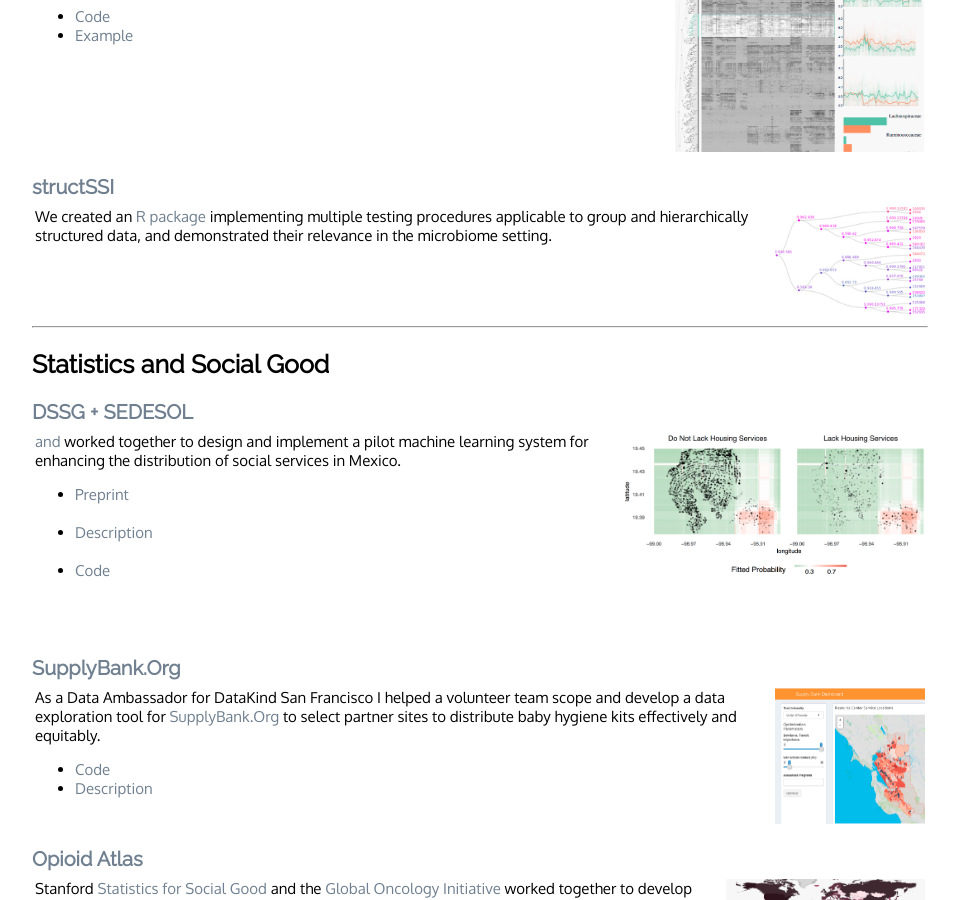
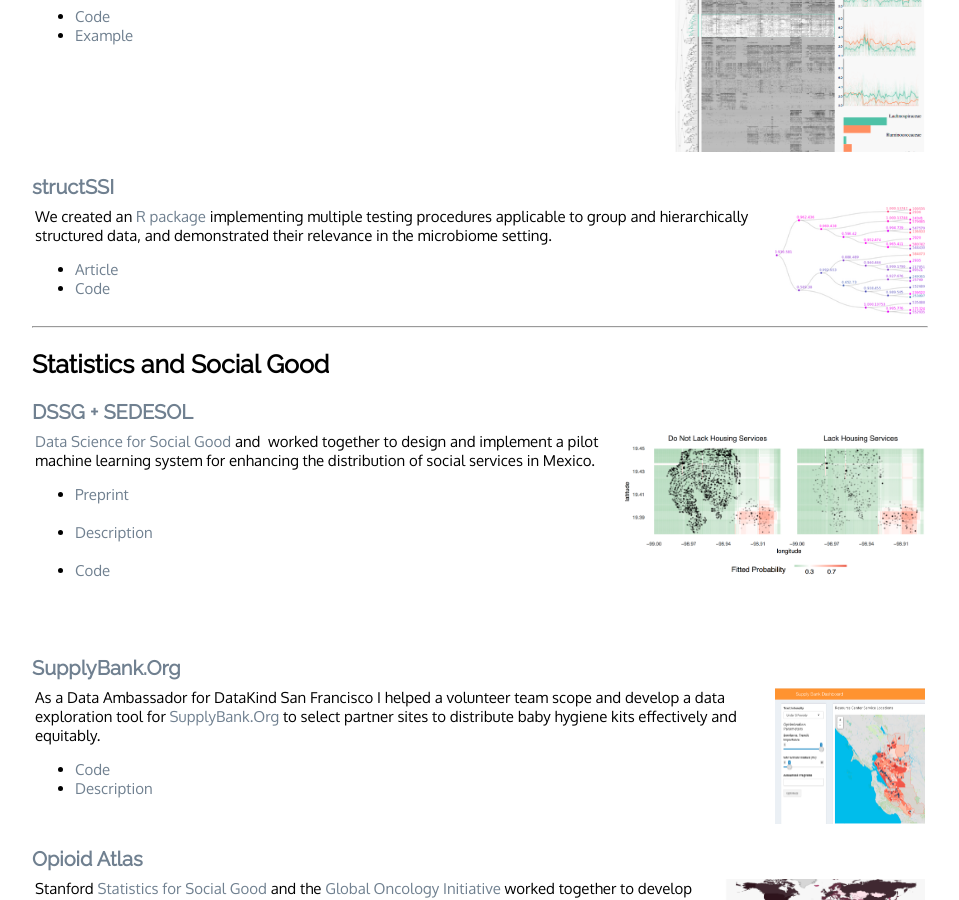
Before and after one commit to krisrs1128/personal-site, a Jekyll site: the page built from projects/projects.html, in a window 1280 px wide and 900 px high, scrolled down 1346 px. Shown: the whole window, without its empty margins (160-1119 px from the left). Built offline with Jekyll 4.4.1, drawn with Linux system fonts in a browser that asks for light colours.

Commit message:
fix some typos

```diff
--- a/projects/projects.html
+++ b/projects/projects.html
@@ -136,6 +136,10 @@
 		            We created an <a href="https://cran.r-project.org/web/packages/structSSI/index.html">R package</a>
 		            implementing multiple testing procedures applicable to group and hierarchically structured data, and
 		            demonstrated their relevance in the microbiome setting.
+                <ul>
+                    <li><a href ="https://www.jstatsoft.org/article/view/v059i13">Article</a></li>
+                    <li><a href ="https://github.com/krisrs1128/structSSI">Code</a></li>
+                </ul>
 	          </td>
 	          <td>
 		            <img src="../figure/structssi.png" width="150">
@@ -153,7 +157,7 @@
     <table>
 	      <tr>
 	          <td class="essay">
-                <a href="https://dssg.uchicago.edu"Data Science for Social
+                <a href="https://dssg.uchicago.edu">Data Science for Social
                 Good</a> and <a href="https://www.gob.mx/sedesol"></a> worked
                 together to design and implement a pilot machine learning system
                 for enhancing the distribution of social services in Mexico.
```
